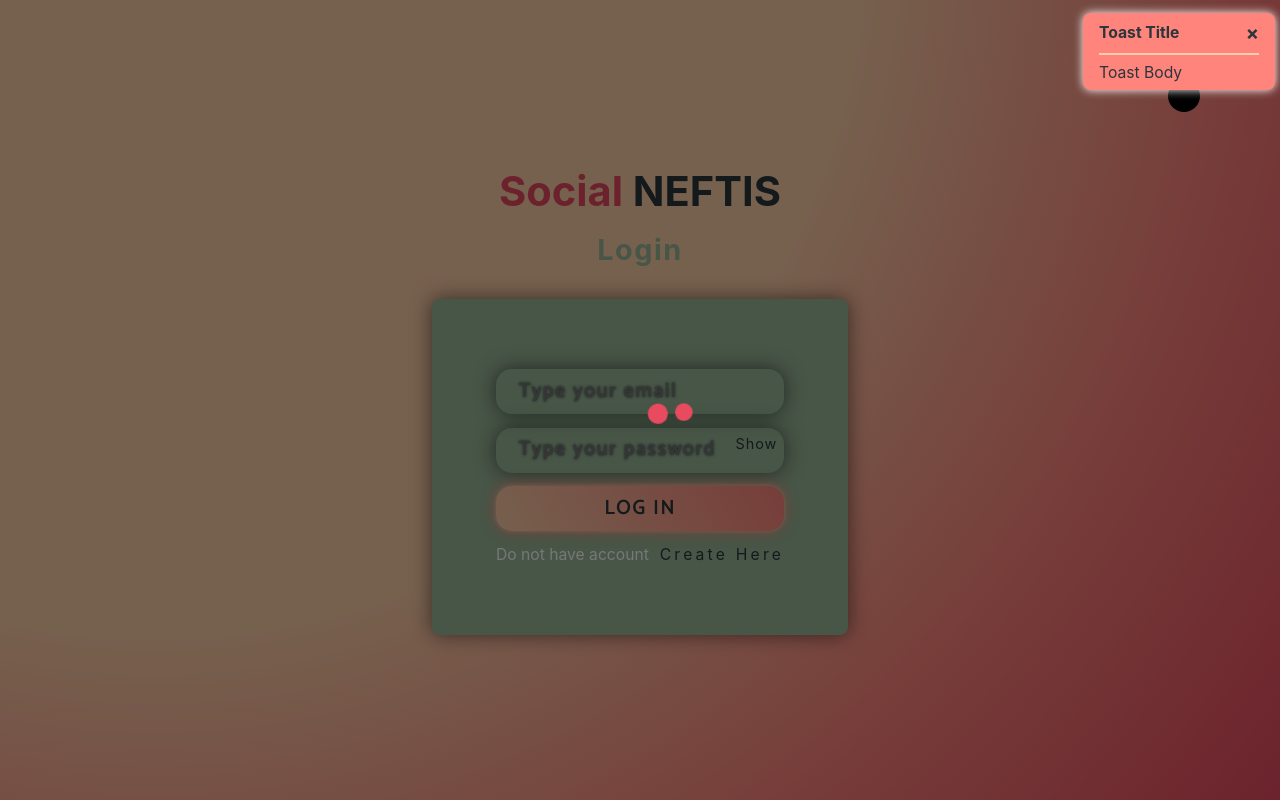
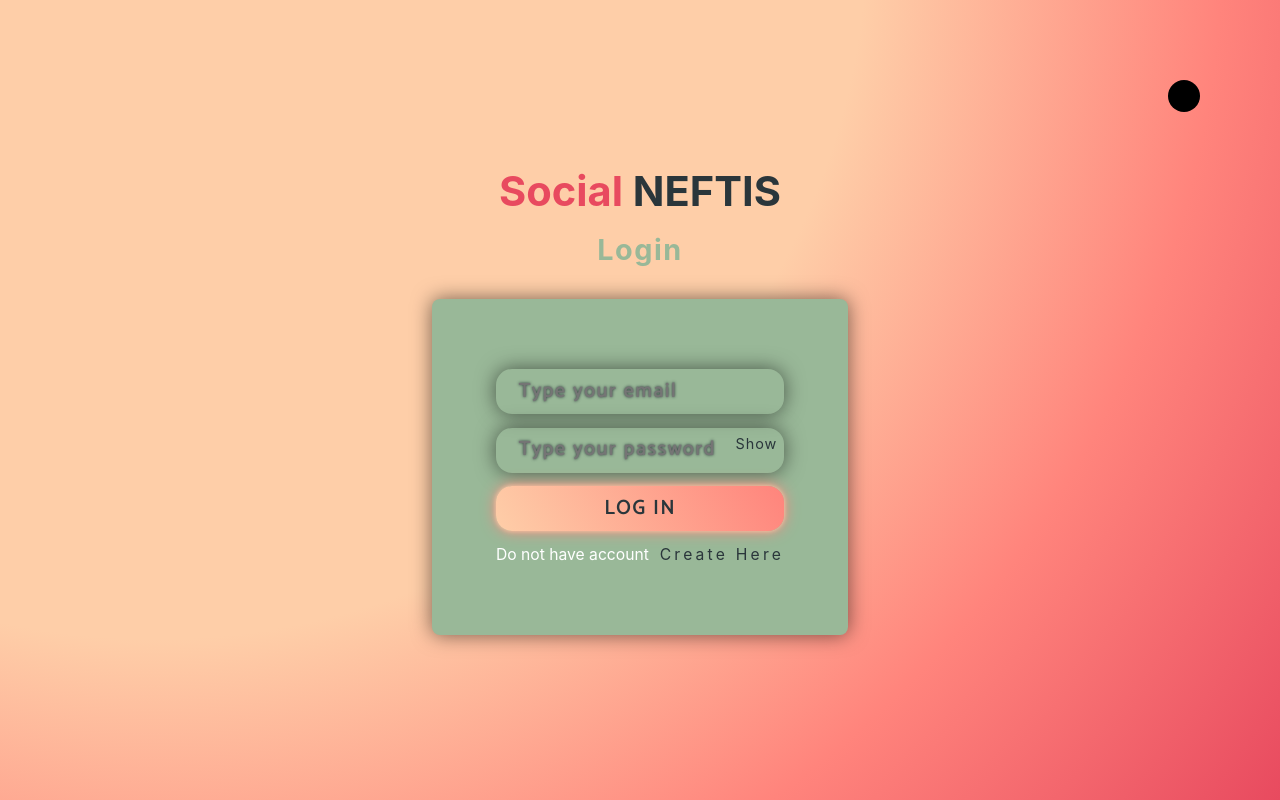
Before and after one commit to ElideZavala/RedSocial-Neftis, a React app in the folder neftis/: page / in a window 1280 px wide. Built offline with nearby package versions, Linux system fonts and the light colour scheme.

Commit message:
toast part3

```diff
--- a/neftis/src/components/Alert.js
+++ b/neftis/src/components/Alert.js
@@ -5,11 +5,20 @@ import Toast from './Toast';
 
 const Alert = () => {
 	const { auth, alert } = useSelector(state => state);
-	console.log({ auth, alert })
+	const dispatch = useDispatch();
+
+	const close = () => {
+		dispatch({
+			type: 'ALERT',
+			payload: {}
+		})
+	}
+
 	return(
 		<div>
 			{alert.loading && <Loading/>}
-			<Toast/>
+			{alert.error && <Toast msg={{title:'Error', body:alert.error}} bgColor="#ED2939" handleShow={close}/>}
+			{alert.success && <Toast msg={{title:'Success', body:alert.success}} bgColor="   #50C878" handleShow={close}/>}
 		</div>
 	)
 }
--- a/neftis/src/components/Toast.js
+++ b/neftis/src/components/Toast.js
@@ -1,15 +1,15 @@
 import React from 'react';
 
-const Toast = () => {
+const Toast = ({msg, handleShow, bgColor}) => {
 	return (
-		<div className='toast' style={{}}>
+		<div className='toast' style={{backgroundColor: bgColor}}>
 			<div className='toast__header'>
-				<h5 className='toast__header--title'>Toast Title</h5>
-				<small className='toast__header--icon'>&times;</small>
+				<h5 className='toast__header--title'>{msg.title}</h5>
+				<small onClick={handleShow} className='toast__header--icon'>&times;</small>
 			</div>
 
 			<div className='toast__body'>
-				<p>Toast Body</p>
+				<p>{msg.body}</p>
 			</div>
 		</div>
 
--- a/neftis/src/redux/actions/authActions.js
+++ b/neftis/src/redux/actions/authActions.js
@@ -36,7 +36,7 @@ export const login = (data) => async (dispatch) => {
 		dispatch({
 			type: ALERT_TYPES.ALERT,
 			payload: {
-				success:error.response.data.msg,
+				error:error.response.data.msg,
 			}
 		})
 	}
--- a/neftis/src/redux/reducers/alertReducer.js
+++ b/neftis/src/redux/reducers/alertReducer.js
@@ -1,7 +1,7 @@
 import { ALERT_TYPES } from "../actions/alertActions";
 
 const initialState = {
-	loading: true,
+	// loading: true,
 };
 
 const alertReducer = (state=initialState, action) => {
--- a/neftis/src/styles/_7.toast.scss
+++ b/neftis/src/styles/_7.toast.scss
@@ -1,22 +1,21 @@
 .toast {
 	position: fixed;
 	top: 1vw;
-	right: 5px;
-	width: 15%;
+	right: 8px;
+	width: 18%;
 	z-index: 50;
 	border-radius: .5rem;
 	background-color: var(--color-tertiary);
 	box-shadow: 0 0 10px var(--color-text2);
-	color: var(--color-primary);
 	padding: 0.5rem 1rem;
+	transition: all 0.5s ease-in;
 
 	&__header {
 		display: flex;
 		justify-content: space-between;
 		align-items: center;
-		border-bottom: 2px solid var(--color-quinary);
+		border-bottom: 2px solid var(--color-quinary-m);
 		padding-bottom: .5rem;
-		margin-bottom: .5rem;
 
 		&--title {
 			font-size: font-size(font-size-regular);
@@ -30,5 +29,6 @@
 	}
 	&__body {
 		font-size: font-size(font-size-regular);
+		padding: 1rem 0;
 	}
 }
```
